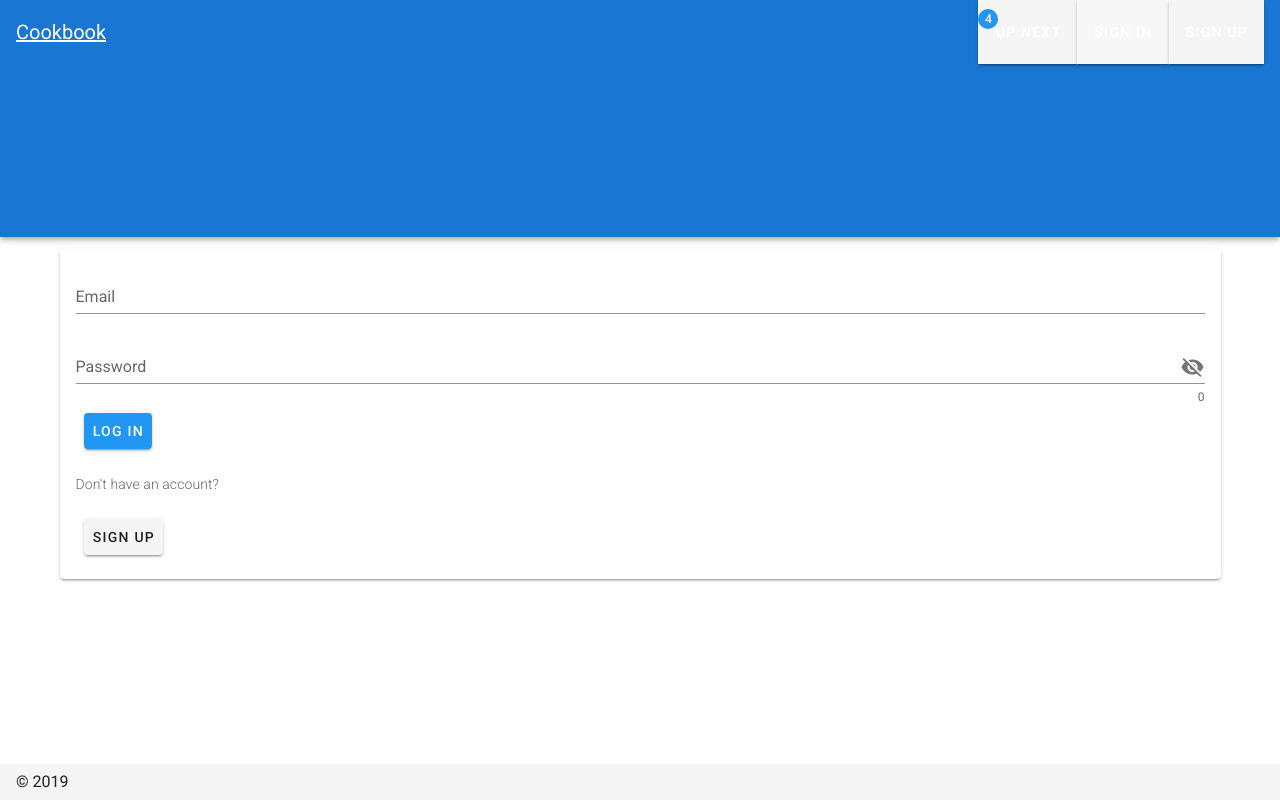
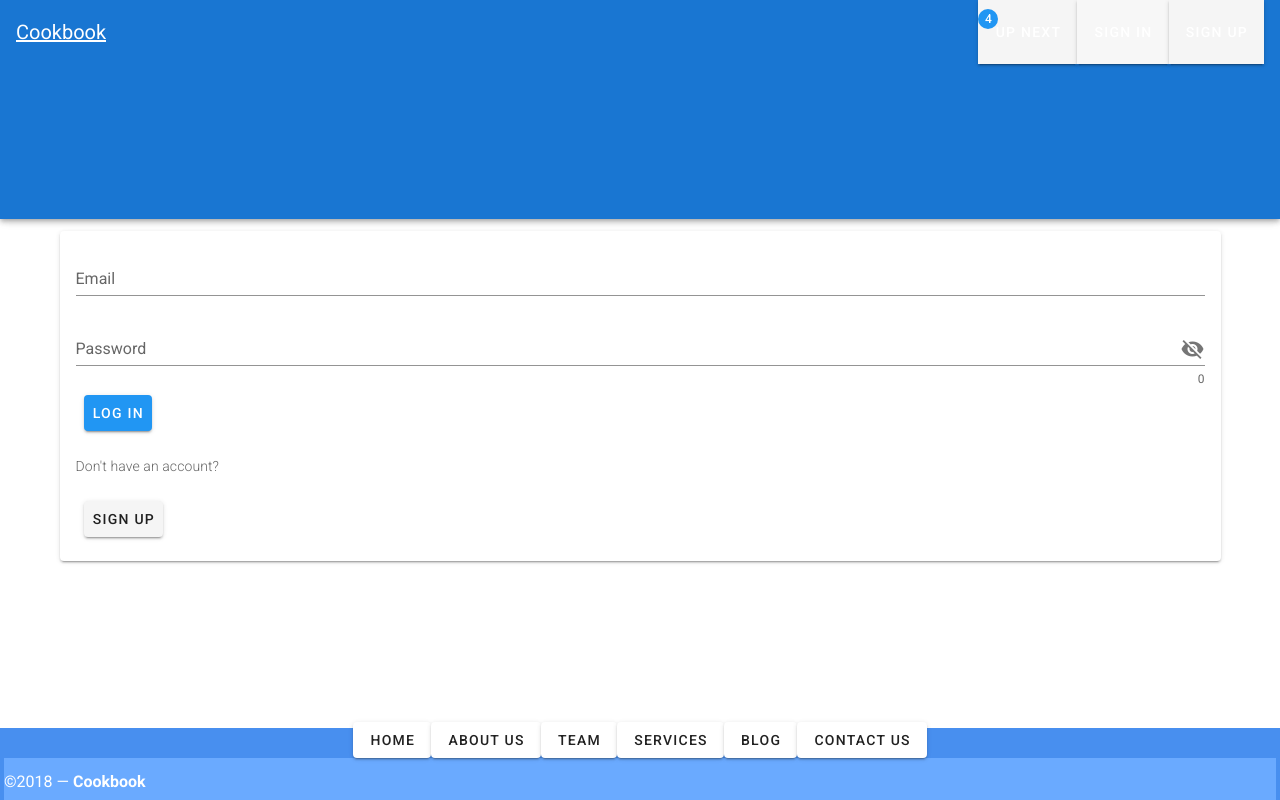
Before and after one commit to kleinjm/cookbook_vue, a Nuxt app: page /login in a window 1280 px wide. Built offline with nearby package versions, Linux system fonts and the light colour scheme.

Commit message:
theme toggling

```diff
--- a/config/vuetify.js
+++ b/config/vuetify.js
@@ -4,7 +4,7 @@
  */
 export default {
   theme: {
-    primary: '#009688',
+    primary: '#40A798',
     secondary: '#607d8b',
     accent: '#03a9f4',
     error: '#ff5722',
--- a/layouts/default.vue
+++ b/layouts/default.vue
@@ -1,6 +1,12 @@
 <template>
-  <v-app light>
-    <v-navigation-drawer v-model="drawer" fixed app right>
+  <v-app :dark="isDarkTheme">
+    <v-navigation-drawer
+      v-if="$auth.$state.loggedIn"
+      v-model="drawer"
+      fixed
+      app
+      right
+    >
       <v-alert type="error" :value="error">{{ error }}</v-alert>
       <v-list>
         <v-list-tile>
@@ -13,23 +19,16 @@
             </v-list-tile-title>
           </v-list-tile-content>
         </v-list-tile>
-        <v-list-tile v-if="$auth.$state.loggedIn" @click="logout">
+        <v-list-tile @click="toggleDarkTheme">
+          <v-list-tile-content>
+            <v-list-tile-title>{{ themeNameDisplay }}</v-list-tile-title>
+          </v-list-tile-content>
+        </v-list-tile>
+        <v-list-tile @click="logout">
           <v-list-tile-content>
             <v-list-tile-title>Sign out</v-list-tile-title>
           </v-list-tile-content>
         </v-list-tile>
-        <template v-else>
-          <v-list-tile to="/login" router>
-            <v-list-tile-content>
-              <v-list-tile-title>Log In</v-list-tile-title>
-            </v-list-tile-content>
-          </v-list-tile>
-          <v-list-tile to="/sign-up" router>
-            <v-list-tile-content>
-              <v-list-tile-title>Sign Up</v-list-tile-title>
-            </v-list-tile-content>
-          </v-list-tile>
-        </template>
       </v-list>
     </v-navigation-drawer>
     <v-toolbar fixed app color="primary">
@@ -39,7 +38,7 @@
         </v-toolbar-title>
       </router-link>
       <v-spacer />
-      <v-toolbar-items class="hidden-sm-and-down">
+      <v-toolbar-items class="hidden-xs-only">
         <v-btn flat class="white--text">
           <v-badge color="info" left>
             <template v-slot:badge>
@@ -49,7 +48,7 @@
           </v-badge>
         </v-btn>
         <template v-if="$auth.$state.loggedIn">
-          <v-btn flat @click="drawer = !drawer">
+          <v-btn flat icon @click="drawer = !drawer">
             <v-icon class="white--text">
               account_circle
             </v-icon>
@@ -78,8 +77,15 @@
         <nuxt />
       </v-container>
     </v-content>
-    <v-footer app>
-      <span>&copy; 2019</span>
+    <v-footer app height="auto" color="primary lighten-1">
+      <v-layout justify-center row wrap>
+        <v-btn v-for="link in links" :key="link" color="white" flat round>
+          {{ link }}
+        </v-btn>
+        <v-flex primary lighten-2 py-3 text-xs-center white--text xs12>
+          &copy;2018 — <strong>Cookbook</strong>
+        </v-flex>
+      </v-layout>
     </v-footer>
   </v-app>
 </template>
@@ -94,10 +100,11 @@ export default {
       right: true,
       error: null,
       displayGlobalAlert: false,
+      links: ['Home', 'About Us', 'Team', 'Services', 'Blog', 'Contact Us'],
     }
   },
   computed: {
-    ...mapGetters(['globalAlert']),
+    ...mapGetters(['globalAlert', 'isDarkTheme']),
     globalAlertPopulated() {
       const message = this.globalAlert.message
       return message !== '' && message !== null && message !== undefined
@@ -110,6 +117,9 @@ export default {
       if (!user) return
 
       return `${user.first_name} ${user.last_name}`
+    },
+    themeNameDisplay() {
+      return this.isDarkTheme ? 'Light Theme' : 'Dark Theme'
     },
   },
   watch: {
@@ -124,7 +134,7 @@ export default {
     this.displayGlobalAlert = this.globalAlertPopulated
   },
   methods: {
-    ...mapActions(['clearGlobalAlert']),
+    ...mapActions(['clearGlobalAlert', 'toggleDarkTheme']),
     logout() {
       this.drawer = false
       this.$auth
--- a/pages/index.vue
+++ b/pages/index.vue
@@ -38,5 +38,7 @@
 </template>
 
 <script>
-export default {}
+export default {
+  auth: 'guest',
+}
 </script>
--- a/store/index.js
+++ b/store/index.js
@@ -2,12 +2,16 @@ const globalAlert = {
   message: '',
   type: '',
 }
+const isDarkTheme = false
 
-const state = () => ({ globalAlert })
+const state = () => ({ globalAlert, isDarkTheme })
 
 const getters = {
   globalAlert: (state) => {
     return state.globalAlert
+  },
+  isDarkTheme: (state) => {
+    return state.isDarkTheme
   },
 }
 
@@ -19,6 +23,9 @@ const mutations = {
   clearGlobalAlert(state) {
     state.globalAlert = globalAlert
   },
+  toggleDarkTheme(state) {
+    state.isDarkTheme = !state.isDarkTheme
+  },
 }
 
 const actions = {
@@ -28,6 +35,9 @@ const actions = {
   clearGlobalAlert(context) {
     context.commit('clearGlobalAlert')
   },
+  toggleDarkTheme(context) {
+    context.commit('toggleDarkTheme')
+  },
 }
 
 export default { state, getters, mutations, actions }
```
